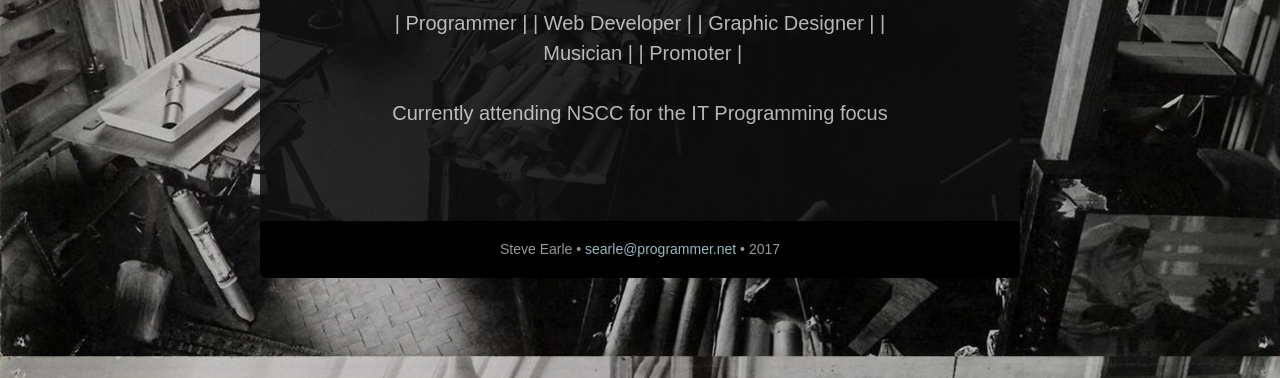
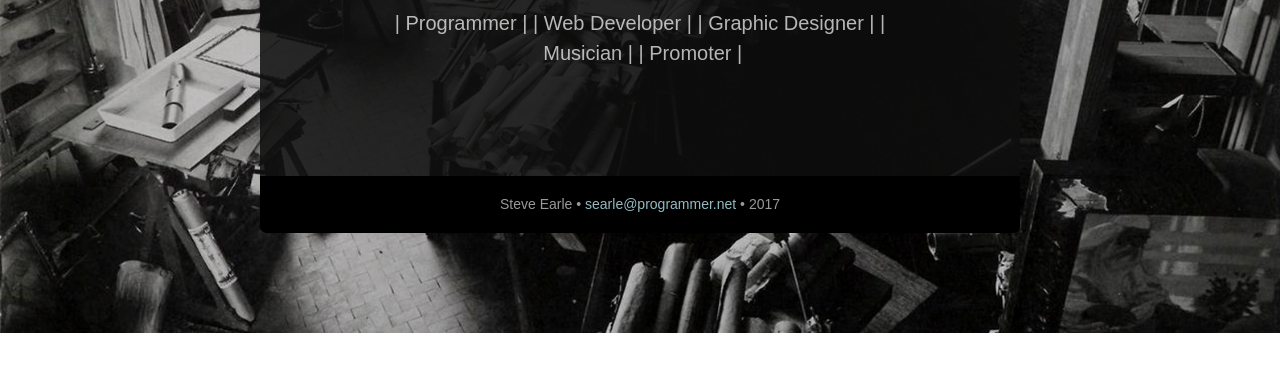
Before and after one commit to W0263155/W0263155.github.io, a plain HTML site: page index.html in a window 1280 px wide. Shown: the part 467-845 px from the top of the page. After the commit the page ends 800 px from the top, so only its background shows below. Drawn offline with Linux system fonts and the light colour scheme; files whose address does not match are found by name.

Commit message:
New Commit

```diff
--- a/index.html
+++ b/index.html
@@ -54,7 +54,6 @@
 							</figure>
 							<h1>Steve Earle</h1>
 							<p>|&nbsp;Programmer&nbsp;| |&nbsp;Web Developer&nbsp;| |&nbsp;Graphic Designer&nbsp;| |&nbsp;Musician&nbsp;| |&nbsp;Promoter&nbsp;|</p>
-              <p>Currently attending NSCC for the IT Programming focus</p>
 						</div>
 					</div>
 				</div>
```
